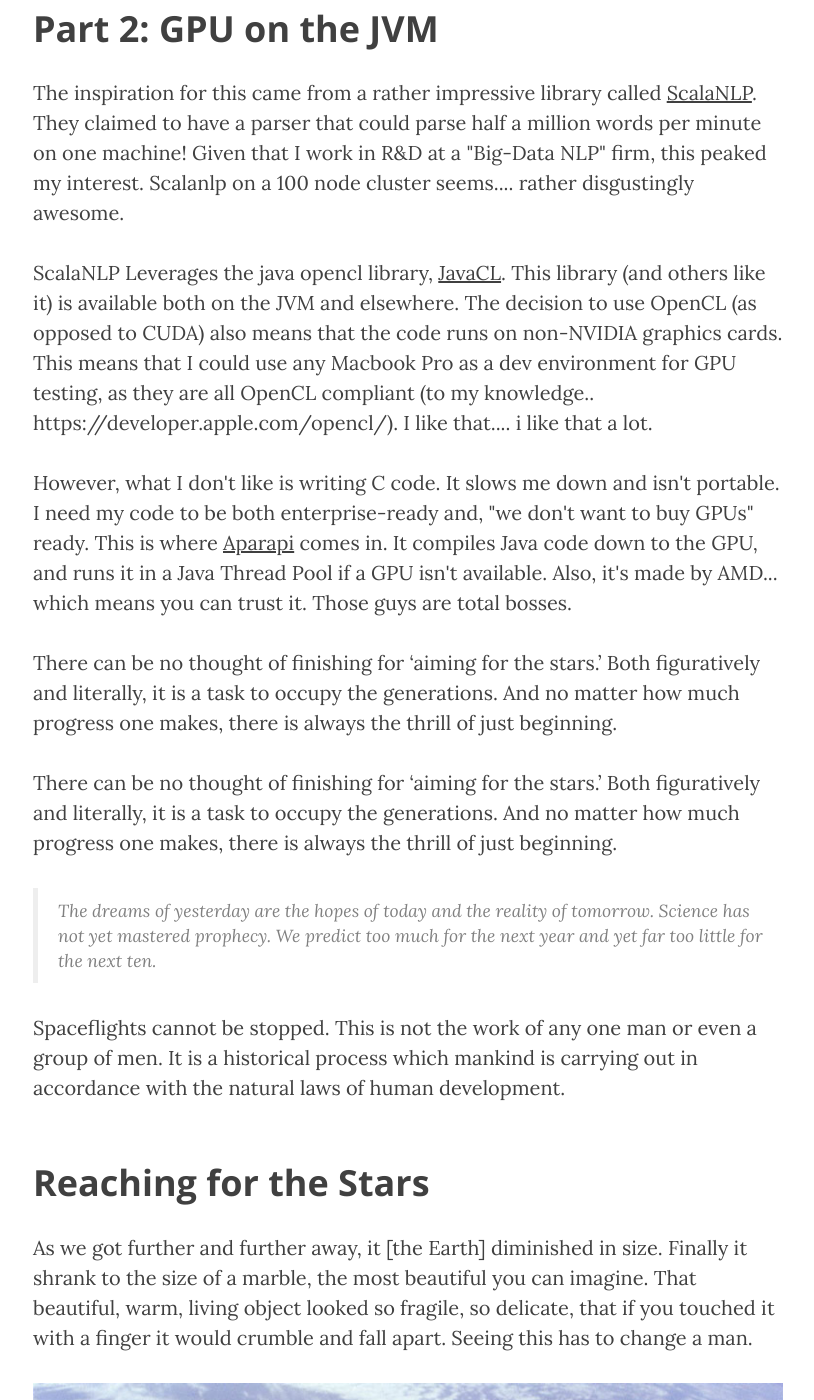
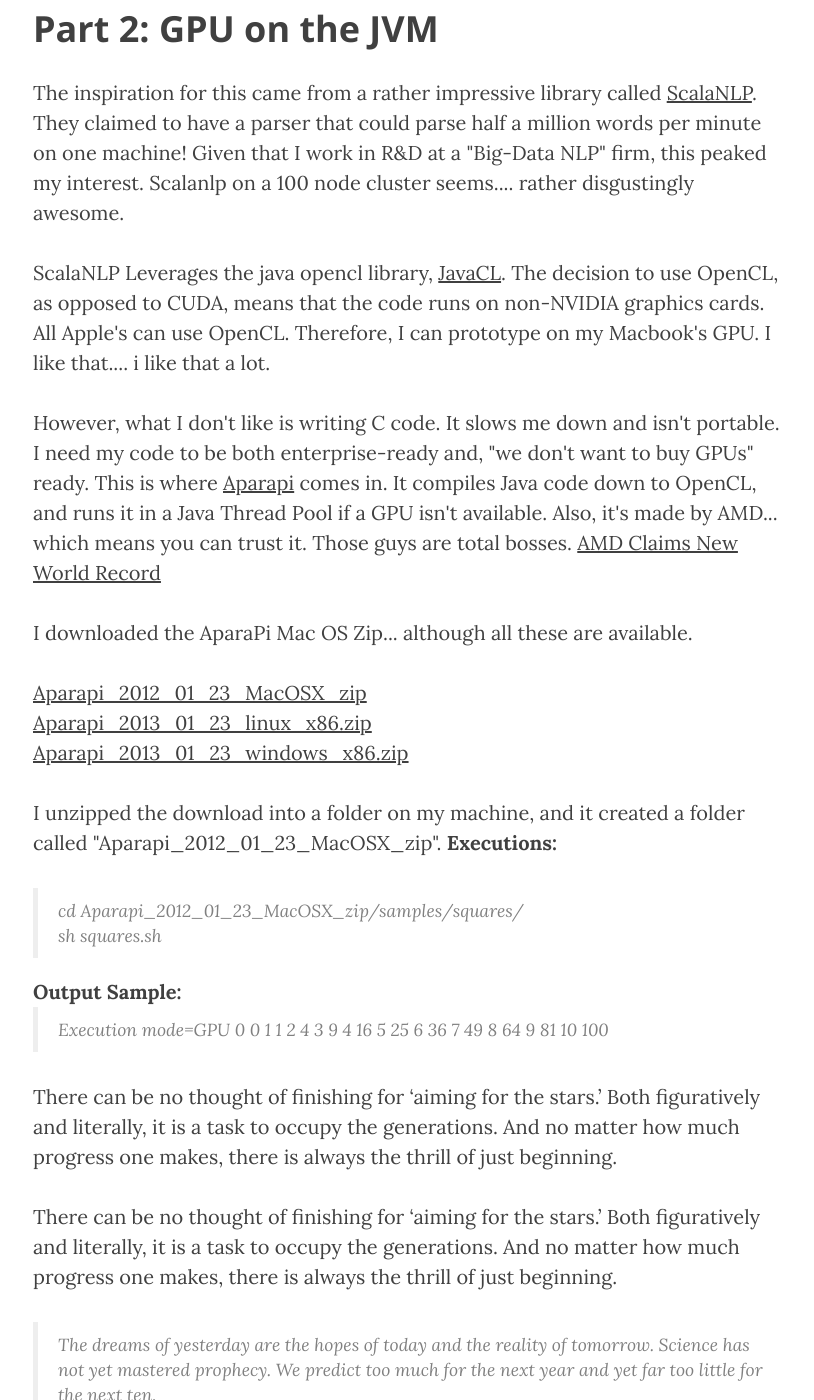
Before and after one commit to iamtrask/iamtrask.github.io, a Jekyll site: the page built from _posts/2014-09-24-man-must-explore.markdown, in a window 1280 px wide and 1400 px high, scrolled down 1655 px. Shown: the whole window, without its empty margins (232-1046 px from the left). Built offline with Jekyll 4.4.1, drawn with Linux system fonts in a browser that asks for light colours; nearby versions of some CDN libraries.

Commit message:
Update 2014-09-24-man-must-explore.markdown

```diff
--- a/_posts/2014-09-24-man-must-explore.markdown
+++ b/_posts/2014-09-24-man-must-explore.markdown
@@ -30,10 +30,35 @@
 
 <p>The inspiration for this came from a rather impressive library called <a href="http://www.scalanlp.org/">ScalaNLP</a>. They claimed to have a parser that could parse half a million words per minute on one machine! Given that I work in R&D at a "Big-Data NLP" firm, this peaked my interest. Scalanlp on a 100 node cluster seems.... rather disgustingly awesome.</p>
 
-<p>ScalaNLP Leverages the java opencl library, <a href='https://code.google.com/p/javacl/'>JavaCL</a>. This library (and others like it) is available both on the JVM and elsewhere. The decision to use OpenCL (as opposed to CUDA) also means that the code runs on non-NVIDIA graphics cards. This means that I could use any Macbook Pro as a dev environment for GPU testing, as they are all OpenCL compliant (to my knowledge.. https://developer.apple.com/opencl/).  I like that.... i like that a lot. </p>
+<p>ScalaNLP Leverages the java opencl library, <a href='https://code.google.com/p/javacl/'>JavaCL</a>. The decision to use OpenCL, as opposed to CUDA, means that the code runs on non-NVIDIA graphics cards. All Apple's can use OpenCL. Therefore, I can prototype on my Macbook's GPU. I like that.... i like that a lot. </p>
 
-<p>However, what I don't like is writing C code. It slows me down and isn't portable. I need my code to be both enterprise-ready and, "we don't want to buy GPUs" ready. This is where <a href="https://code.google.com/p/aparapi/">Aparapi</a> comes in. It compiles Java code down to the GPU, and runs it in a Java Thread Pool if a GPU isn't available. Also, it's made by AMD... which means you can trust it. Those guys are total bosses.</p>
+<p>However, what I don't like is writing C code. It slows me down and isn't portable. I need my code to be both enterprise-ready and, "we don't want to buy GPUs" ready. This is where <a href="https://code.google.com/p/aparapi/">Aparapi</a> comes in. It compiles Java code down to OpenCL, and runs it in a Java Thread Pool if a GPU isn't available. Also, it's made by AMD... which means you can trust it. Those guys are total bosses. <a href="http://www.amd.com/en-us/press-releases/Pages/amd-fx-8370-2014sep02.aspx">AMD Claims New World Record</a></p>
 
+<p>I downloaded the AparaPi Mac OS Zip... although all these are available.</p>
+
+<a href ="https://code.google.com/p/aparapi/downloads/detail?name=Aparapi_2012_01_23_MacOSX_zip&can=2&q=">Aparapi_2012_01_23_MacOSX_zip</a><br />
+<a href="https://code.google.com/p/aparapi/downloads/detail?name=Aparapi_2013_01_23_linux_x86.zip&can=2&q=">Aparapi_2013_01_23_linux_x86.zip</a><br />
+<a href ="https://code.google.com/p/aparapi/downloads/detail?name=Aparapi_2013_01_23_windows_x86.zip&can=2&q=">Aparapi_2013_01_23_windows_x86.zip</a><br />
+
+<p>I unzipped the download into a folder on my machine, and it created a folder called "Aparapi_2012_01_23_MacOSX_zip".
+<b>Executions:</b>
+<blockquote>cd Aparapi_2012_01_23_MacOSX_zip/samples/squares/ <br />
+sh squares.sh</blockquote>
+<b>Output Sample:</b>
+<blockquote>Execution mode=GPU
+     0        0
+     1        1
+     2        4
+     3        9
+     4       16
+     5       25
+     6       36
+     7       49
+     8       64
+     9       81
+    10      100
+</blockquote>
+</p>
 <p>There can be no thought of finishing for ‘aiming for the stars.’ Both figuratively and literally, it is a task to occupy the generations. And no matter how much progress one makes, there is always the thrill of just beginning.</p>
 
 <p>There can be no thought of finishing for ‘aiming for the stars.’ Both figuratively and literally, it is a task to occupy the generations. And no matter how much progress one makes, there is always the thrill of just beginning.</p>
```
